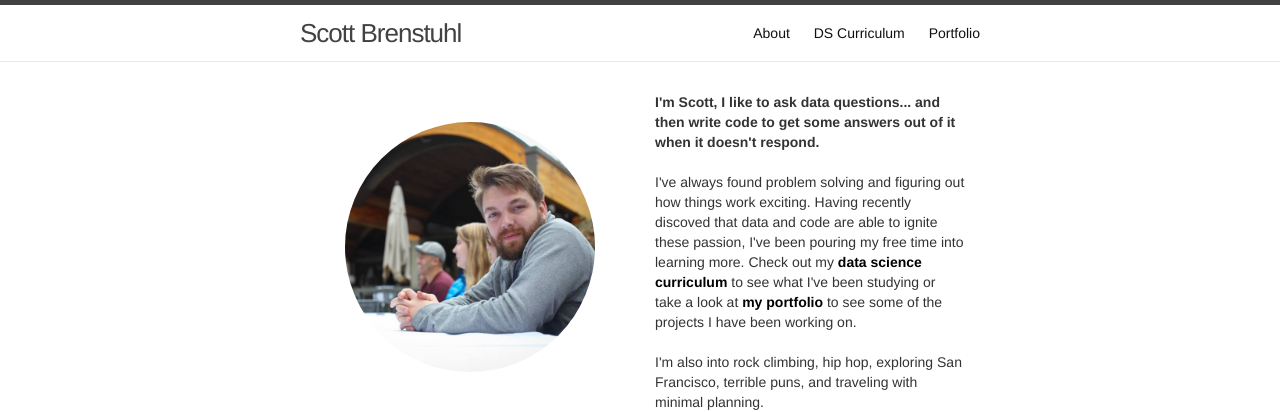
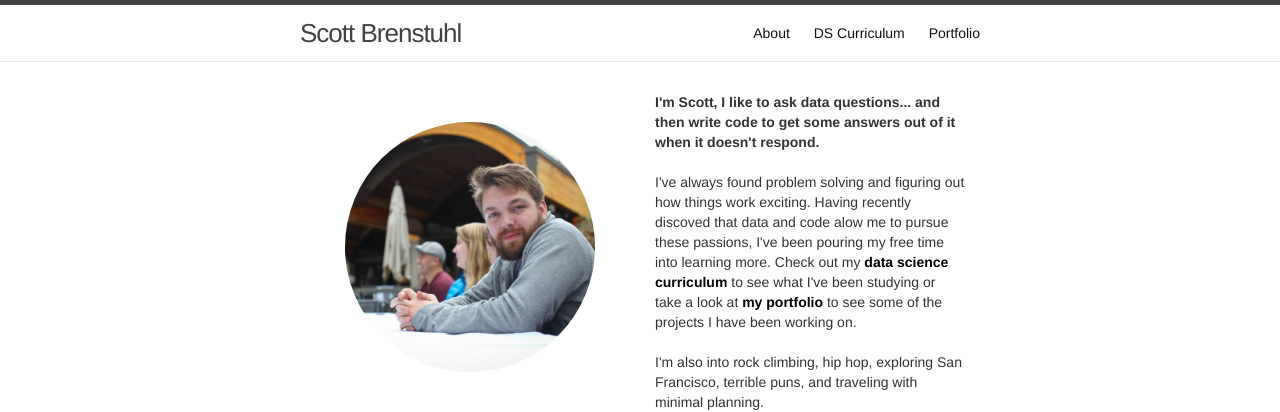
Before and after one commit to 808sAndBR/808sandbr.github.io, a Jekyll site: the page built from index.html, in a window 1280 px wide. Shown: the top 412 px of the page. Built offline with Jekyll 4.4.1, drawn with Linux system fonts in a browser that asks for light colours.

Commit message:
changed copy to use less... like a sillicon valley about us company page

```diff
--- a/index.html
+++ b/index.html
@@ -11,7 +11,7 @@ layout: default
         <p>
           <strong>I'm Scott, I like to ask data questions... and then write code to get some answers out of it when it doesn't respond.</strong>
           <br><br>
-          I've always found problem solving and figuring out how things work exciting. Having recently discoved that data and code are able to ignite these passion, I've been pouring my free time into learning more. Check out my <a class = "about_text" href="/curriculum">data science curriculum</a> to see what I've been studying or take a look at <a class = "about_text" href="/portfolio">my portfolio</a> to see some of the projects I have been working on.
+          I've always found problem solving and figuring out how things work exciting. Having recently discoved that data and code alow me to pursue these passions, I've been pouring my free time into learning more. Check out my <a class = "about_text" href="/curriculum">data science curriculum</a> to see what I've been studying or take a look at <a class = "about_text" href="/portfolio">my portfolio</a> to see some of the projects I have been working on.
           <br><br>
           I'm also into rock climbing, hip hop, exploring San Francisco, terrible puns, and traveling with minimal planning.
         </p>
```
Also changed, not shown: 1 other file.
